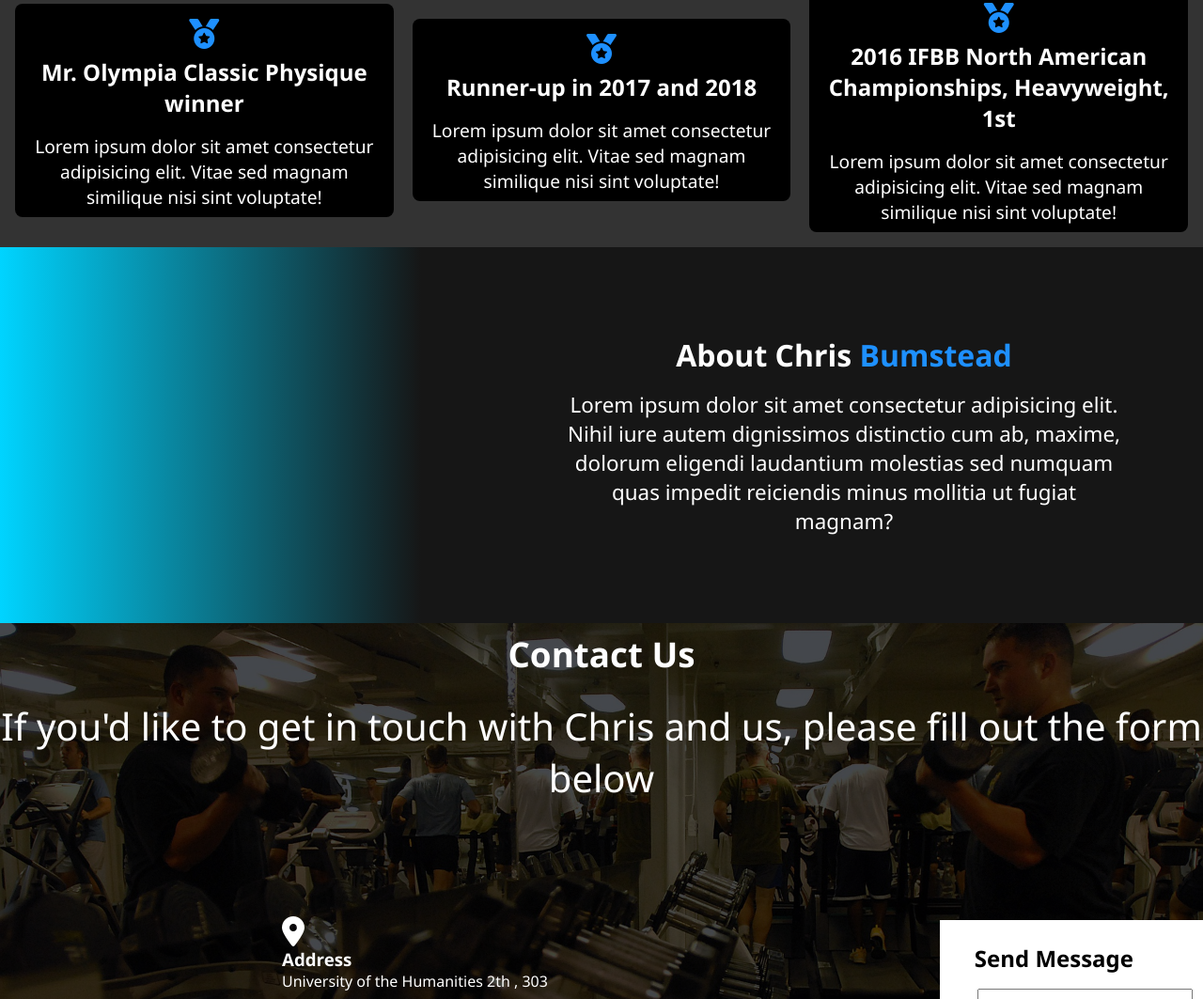
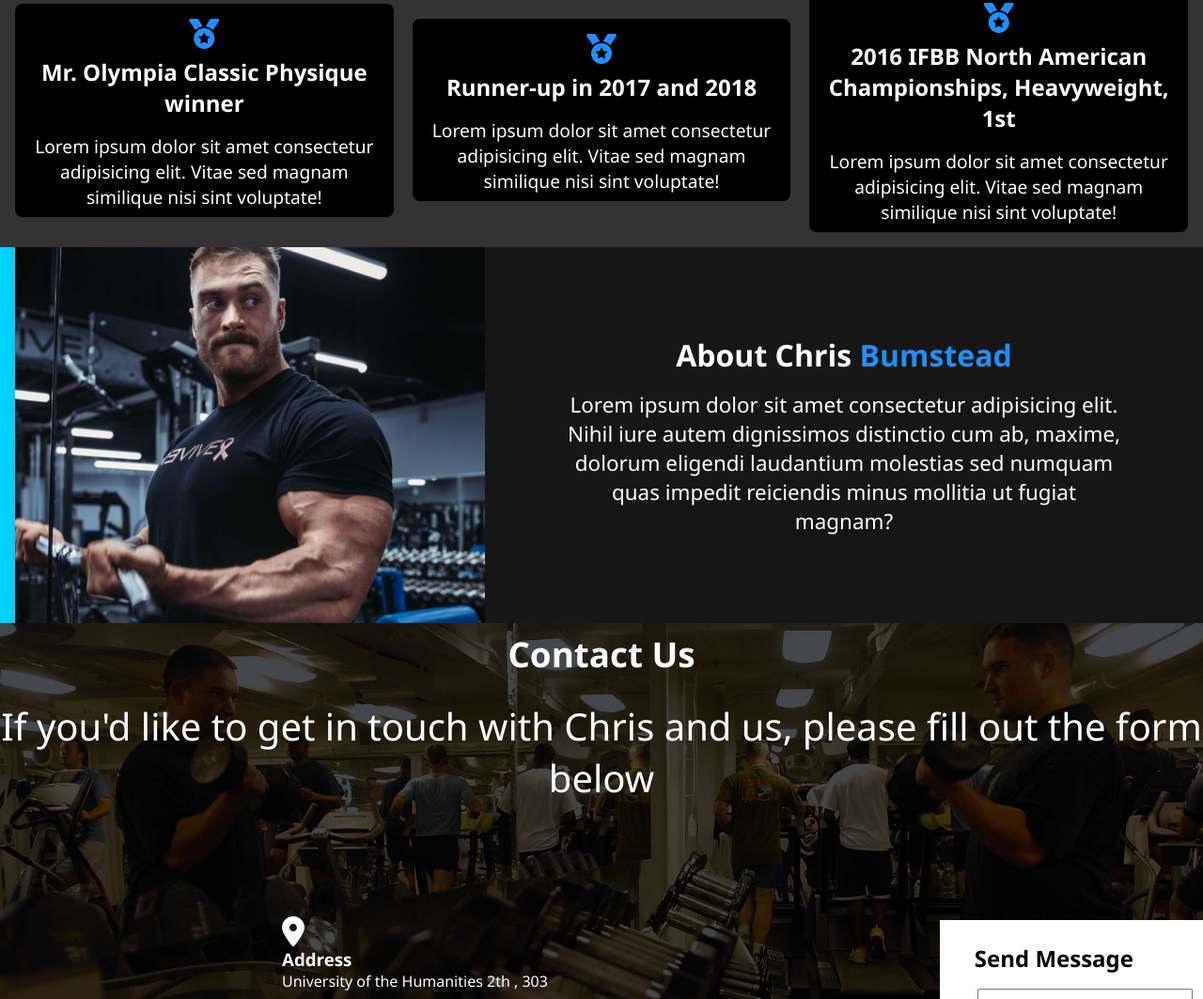
Before and after one commit to ganaa123456/Chris-bumstead-s-portfolio, a plain HTML site: page index.html in a window 1280 px wide. Shown: the part 942-2005 px from the top of the page at 94% size. Drawn offline with Linux system fonts and the light colour scheme.

Commit message:
Update style.css
style edited

```diff
--- a/style.css
+++ b/style.css
@@ -164,7 +164,7 @@
     flex: 1;
 }
 .about-img {
-    background: url(img/revive-md-chris-bumstead-gym.jpg) no-repeat center center/cover;
+    background: url(revive-md-chris-bumstead-gym.jpg) no-repeat center center/cover;
     height: 100vh;
     max-width: 500px;
     max-height: 400px;
```
